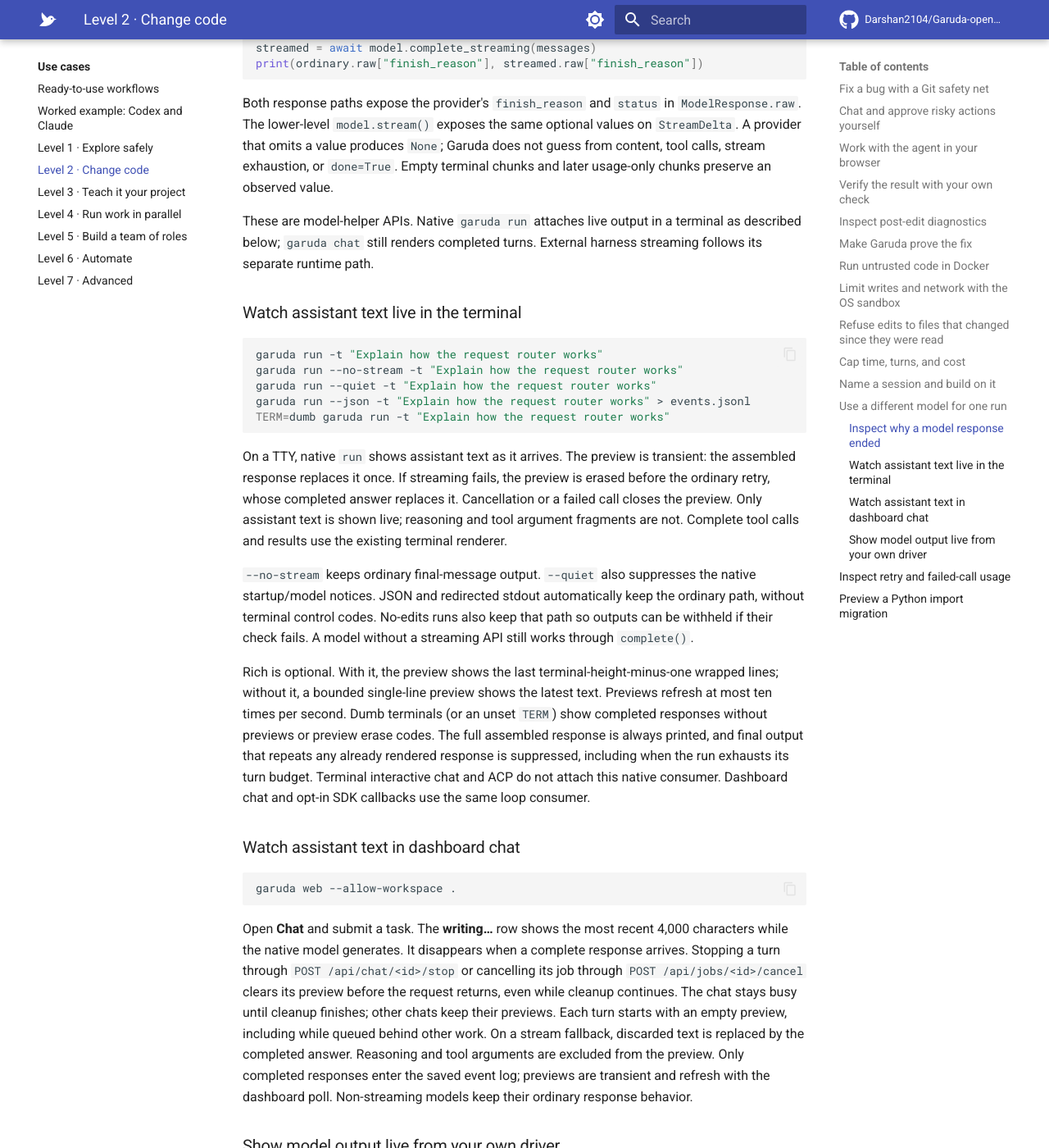
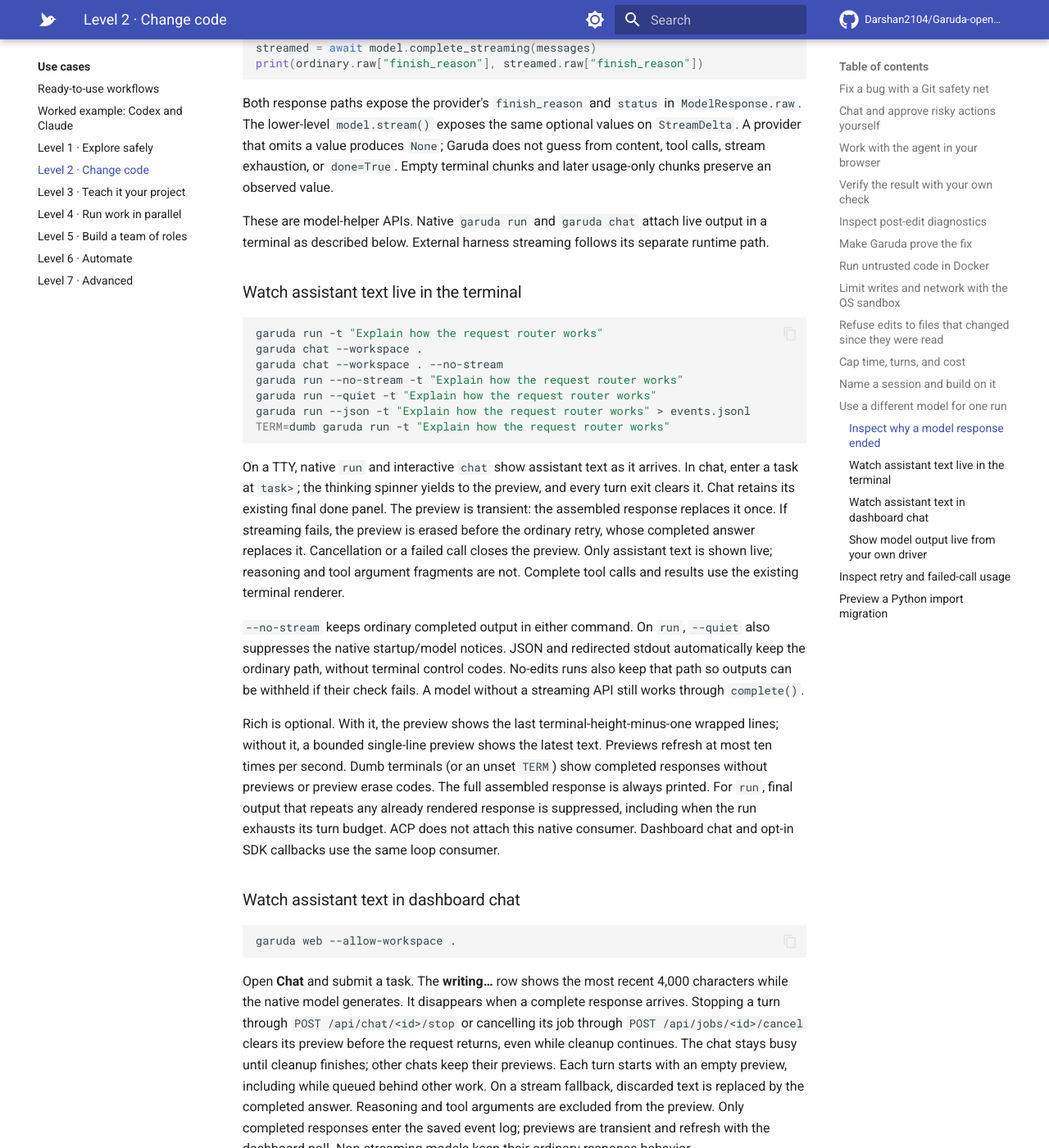
Before and after one commit to Darshan2104/Garuda-openagent, an MkDocs documentation site: the page built from docs/use-cases/change-code.md, in a window 1280 px wide and 1400 px high, scrolled down 8733 px. Shown: the whole window at 82% size. Built offline with MkDocs 1.6.1 and Material for MkDocs 9.7.7, drawn with Linux system fonts in a browser that asks for light colours; comment, search, counter and statistics services are not loaded; some of the changed text lies outside the part shown.

Commit message:
Stream native assistant text in terminal interactive chat
garuda chat now attaches the loop's shared delta consumer on a TTY, reusing
the #444 ChatRenderer preview path: assistant text renders as it streams,
reasoning and tool-argument fragments stay hidden, and the completed response
replaces the transient preview once. --json, non-TTY and the new --no-stream
flag keep the ordinary model path. Every turn exit (completion, error,
cancellation) drains events and then clears the preview, and the thinking
spinner stops before the preview so Rich versions that cannot nest Live
displays do not silently detach the consumer. loop.py and the streaming
module are unchanged.

Refs #389

Co-Authored-By: Claude Opus 5.5 <noreply@anthropic.com>

````diff
--- a/docs/use-cases/change-code.md
+++ b/docs/use-cases/change-code.md
@@ -420,29 +420,34 @@ values on `StreamDelta`. A provider that omits a value produces `None`; Garuda
 does not guess from content, tool calls, stream exhaustion, or `done=True`.
 Empty terminal chunks and later usage-only chunks preserve an observed value.
 
-These are model-helper APIs. Native `garuda run` attaches live output in a
-terminal as described below; `garuda chat` still renders completed turns.
+These are model-helper APIs. Native `garuda run` and `garuda chat` attach live
+output in a terminal as described below.
 External harness streaming follows its separate runtime path.
 
 ### Watch assistant text live in the terminal
 
 ```bash
 garuda run -t "Explain how the request router works"
+garuda chat --workspace .
+garuda chat --workspace . --no-stream
 garuda run --no-stream -t "Explain how the request router works"
 garuda run --quiet -t "Explain how the request router works"
 garuda run --json -t "Explain how the request router works" > events.jsonl
 TERM=dumb garuda run -t "Explain how the request router works"
 ```
 
-On a TTY, native `run` shows assistant text as it arrives. The preview is
-transient: the assembled response replaces it once. If streaming fails, the
+On a TTY, native `run` and interactive `chat` show assistant text as it arrives.
+In chat, enter a task at `task>`; the thinking spinner yields to the preview,
+and every turn exit clears it. Chat retains its existing final done panel.
+The preview is transient: the assembled response replaces it once. If streaming fails, the
 preview is erased before the ordinary retry, whose completed answer replaces
 it. Cancellation or a failed call closes the preview. Only assistant text is
 shown live; reasoning and tool argument fragments are not. Complete tool calls
 and results use the existing terminal renderer.
 
-`--no-stream` keeps ordinary final-message output. `--quiet` also suppresses the
-native startup/model notices. JSON and redirected stdout automatically keep the
+`--no-stream` keeps ordinary completed output in either command. On `run`,
+`--quiet` also suppresses the native startup/model notices. JSON and redirected
+stdout automatically keep the
 ordinary path, without terminal control codes. No-edits runs also keep that path
 so outputs can be withheld if their check fails. A model without a streaming API
 still works through `complete()`.
@@ -451,9 +456,9 @@ Rich is optional. With it, the preview shows the last terminal-height-minus-one
 wrapped lines; without it, a bounded single-line preview shows the latest text.
 Previews refresh at most ten times per second. Dumb terminals (or an unset
 `TERM`) show completed responses without previews or preview erase codes. The full
-assembled response is always printed, and final output that repeats any already
-rendered response is suppressed, including when the run exhausts its turn budget.
-Terminal interactive chat and ACP do not attach this native consumer.
+assembled response is always printed. For `run`, final output that repeats any
+already rendered response is suppressed, including when the run exhausts its turn budget.
+ACP does not attach this native consumer.
 Dashboard chat and opt-in SDK callbacks use the same loop consumer.
 
 ### Watch assistant text in dashboard chat
@@ -503,9 +508,10 @@ turn's `model_response` event. That event's `live_coverage` is `streamed`,
 `fallback` (with the bounded `stream_error`) or `not_streamed` for a model without
 `stream()`. A consumer that raises is detached for the rest of that call and
 recorded as `live_consumer_error`; the run continues. Cancelling the run stops the
-stream and dispatches nothing. Without a consumer nothing changes, and
-`garuda chat`, the dashboard, SDK entry points and ACP surfaces do not attach
-one. Native TTY `garuda run` attaches it as described above.
+stream and dispatches nothing. Without a consumer nothing changes, and ACP does
+not attach one. Native TTY `garuda run` and `garuda chat` attach it as described
+above, dashboard chat attaches it for its preview, and SDK callers opt in with
+`on_delta`.
 
 ## Inspect retry and failed-call usage
 
````
Also changed, not shown: .context/decisions.md (+17 -0 lines), docs/ARCHITECTURE.md (+6 -1 lines), docs/MODULES.md (+8 -3 lines), docs/reference/cli.md (+3 -1 lines), docs/reference/features.md (+1 -1 lines), 5 other files.
